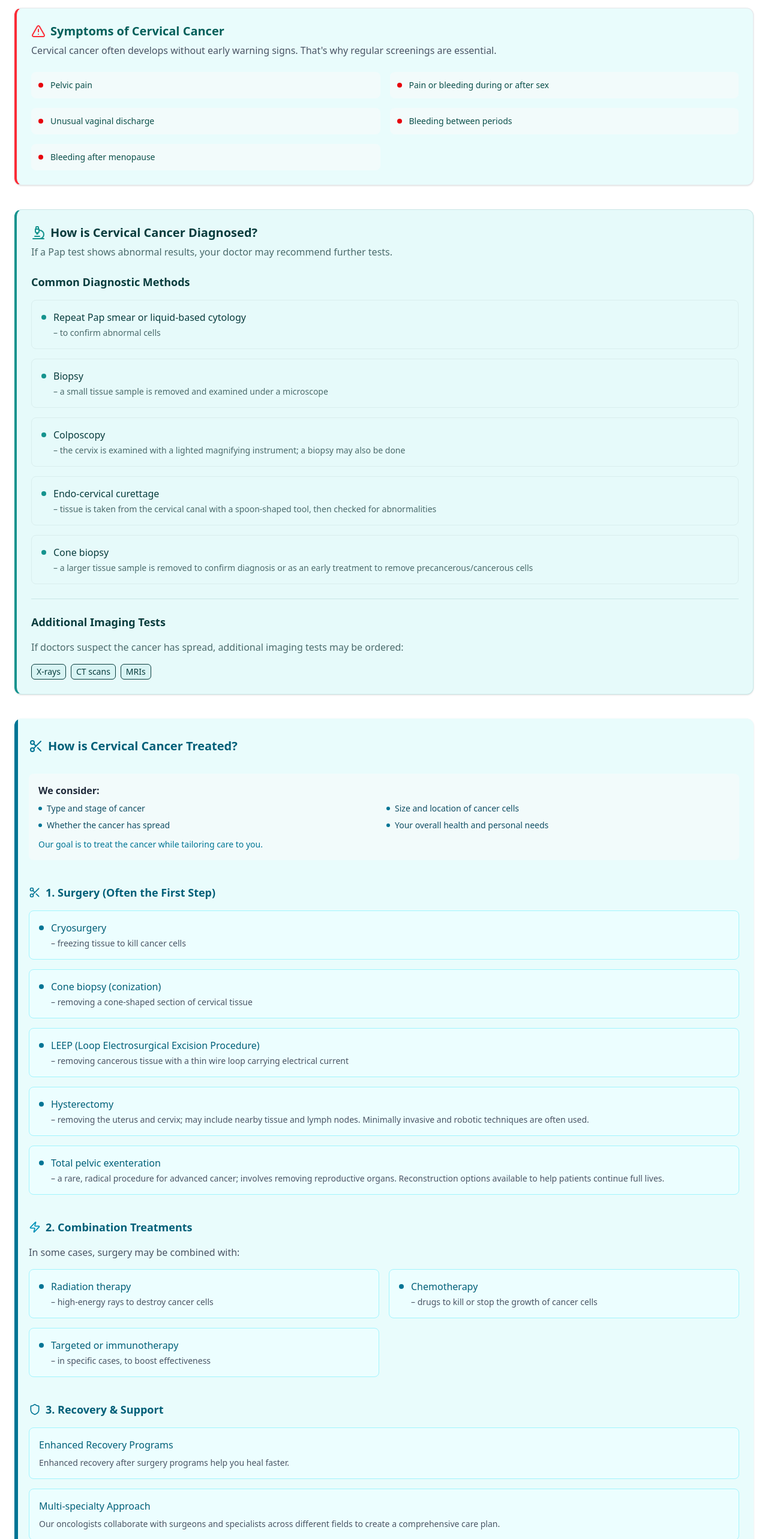
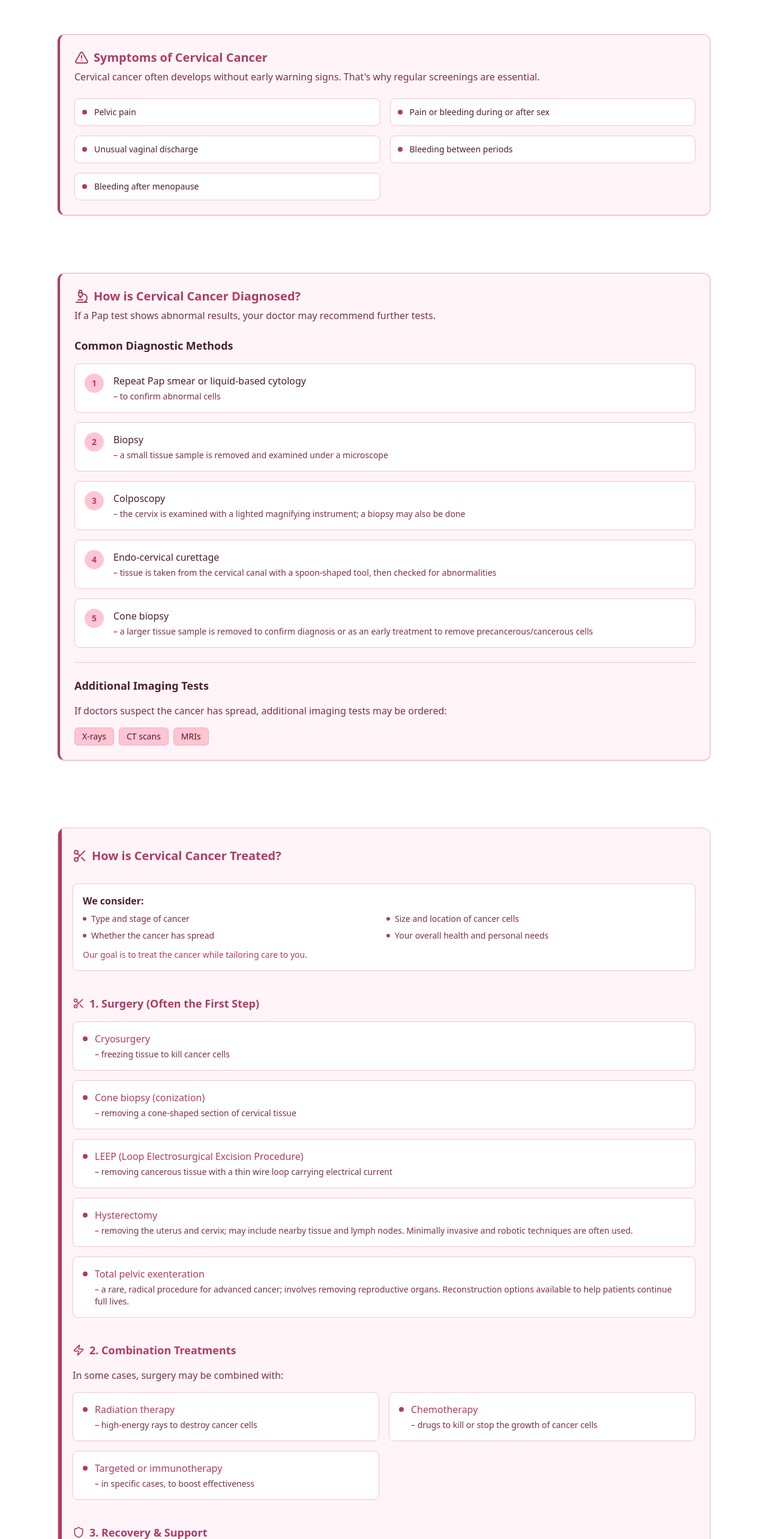
Before and after one commit to shandiru/surgeon, a React (Vite) app: page /Cancer/CervicalCancer in a window 1280 px wide. Shown: the part 220-2786 px from the top of the page at 60% size. Built offline with nearby package versions, Linux system fonts and the light colour scheme.

Commit message:
add color

```diff
--- a/src/components/CancerSection/CervicalCancerOverviewPage/Diagnosis.jsx
+++ b/src/components/CancerSection/CervicalCancerOverviewPage/Diagnosis.jsx
@@ -31,15 +31,17 @@ export default function CervicalCancerDiagnosis() {
   const imagingTests = ["X-rays", "CT scans", "MRIs"];
 
   return (
-    <div className="mt-10 px-6">
-      <div className="bg-[#e6fafa] text-[#083c3d] flex flex-col gap-6 rounded-xl border border-[#c9e7e7] border-l-4 border-l-[#15938e] shadow-sm py-6">
+    <section className="py-12">
+      <div className="max-w-6xl mx-auto px-4 md:px-6 lg:px-8">
+        <div className="bg-[#fff5f8] text-[#4b1e30] flex flex-col gap-6 rounded-xl border border-[#f5a9bd] border-l-4 border-l-[#b03b66] shadow-sm py-6">
+
           {/* Header */}
           <div className="px-6 grid gap-1.5">
-          <div className="flex items-center gap-2 text-xl font-semibold">
-            <LuMicroscope className="text-[#15938e] w-6 h-6" />
+            <div className="flex items-center gap-2 text-xl font-semibold text-[#b03b66]">
+              <LuMicroscope className="w-6 h-6" />
               How is Cervical Cancer Diagnosed?
             </div>
-          <p className="text-[#4b6b6c]">
+            <p className="text-[#7a2f4f]">
               If a Pap test shows abnormal results, your doctor may recommend further tests.
             </p>
           </div>
@@ -47,19 +49,23 @@ export default function CervicalCancerDiagnosis() {
           {/* Common Diagnostic Methods */}
           <div className="px-6 space-y-6">
             <div>
-            <h3 className="font-semibold text-lg mb-4">
+              <h3 className="font-semibold text-lg mb-4 text-[#4b1e30]">
                 Common Diagnostic Methods
               </h3>
               <div className="grid gap-4">
                 {methods.map((method, index) => (
                   <div
                     key={index}
-                  className="flex gap-3 p-4 bg-[#e6fafa] border border-[#d9eeee] rounded-lg hover:shadow-md hover:ring-1 hover:ring-[#15938e] transition-all"
+                    className="flex gap-4 p-4 bg-white border border-[#f5c2d2] rounded-lg hover:shadow-md hover:ring-1 hover:ring-[#b03b66] transition-all"
                   >
-                  <div className="w-2 h-2 bg-[#15938e] rounded-full flex-shrink-0 mt-2" />
+                    <div className="w-8 h-8 flex items-center justify-center rounded-full bg-[#FFC5D3] text-[#b03b66] text-sm font-bold flex-shrink-0">
+                      {index + 1}
+                    </div>
                     <div>
-                    <h4 className="font-medium">{method.title}</h4>
-                    <p className="text-sm text-[#4b6b6c] mt-1">– {method.description}</p>
+                      <h4 className="font-medium text-[#4b1e30]">{method.title}</h4>
+                      <p className="text-sm text-[#7a2f4f] mt-1">
+                        – {method.description}
+                      </p>
                     </div>
                   </div>
                 ))}
@@ -67,19 +73,21 @@ export default function CervicalCancerDiagnosis() {
             </div>
 
             {/* Divider */}
-          <hr className="border-t border-[#c9e7e7]" />
+            <hr className="border-t border-[#f5c2d2]" />
 
             {/* Additional Imaging Tests */}
             <div>
-            <h3 className="font-semibold text-lg mb-4">Additional Imaging Tests</h3>
-            <p className="text-[#4b6b6c] mb-4">
+              <h3 className="font-semibold text-lg mb-4 text-[#4b1e30]">
+                Additional Imaging Tests
+              </h3>
+              <p className="text-[#7a2f4f] mb-4">
                 If doctors suspect the cancer has spread, additional imaging tests may be ordered:
               </p>
               <div className="flex flex-wrap gap-2">
                 {imagingTests.map((test, idx) => (
                   <span
                     key={idx}
-                  className="text-sm border bg-[#d8f4f4] text-[#083c3d] px-2 py-0.5 rounded-md font-medium"
+                    className="text-sm border border-[#f5a9bd] bg-[#FFC5D3] text-[#4b1e30] px-3 py-1 rounded-md font-medium"
                   >
                     {test}
                   </span>
@@ -87,7 +95,9 @@ export default function CervicalCancerDiagnosis() {
               </div>
             </div>
           </div>
+
         </div>
       </div>
+    </section>
   );
 }
--- a/src/components/CancerSection/CervicalCancerOverviewPage/Header.jsx
+++ b/src/components/CancerSection/CervicalCancerOverviewPage/Header.jsx
@@ -2,20 +2,20 @@ import { LuStethoscope } from "react-icons/lu";
 
 export default function CervicalCancerHeader() {
   return (
-    <header className="border-b border-gray-200 bg-[#f4fcfc]">
-      <div className="container mx-auto px-6 py-8">
-        <div className="flex items-center gap-3">
+    <header className="border-b" style={{ backgroundColor: "#FFC5D3", borderColor: "#f5a9bd" }}>
+      <div className="max-w-7xl mx-auto px-4 md:px-6 lg:px-8 py-8">
+        <div className="flex items-center gap-4">
           {/* Icon with background */}
-          <div className="p-2 bg-teal-100 rounded-lg">
-            <LuStethoscope className="h-8 w-8 text-teal-700" />
+          <div className="p-3 rounded-lg" style={{ backgroundColor: "#fbe1ea" }}>
+            <LuStethoscope className="h-8 w-8" style={{ color: "#b03b66" }} />
           </div>
 
           {/* Heading and subtitle */}
           <div>
-            <h1 className="text-3xl font-bold text-gray-900">
+            <h1 className="text-3xl font-bold" style={{ color: "#b03b66" }}>
               Cervical Cancer Overview
             </h1>
-            <p className="text-gray-500 mt-1">
+            <p className="mt-1 text-sm" style={{ color: "#7a2f4f" }}>
               Clinical Information for Surgeons
             </p>
           </div>
--- a/src/components/CancerSection/CervicalCancerOverviewPage/Symptoms.jsx
+++ b/src/components/CancerSection/CervicalCancerOverviewPage/Symptoms.jsx
@@ -10,15 +10,16 @@ export default function CervicalCancerSymptoms() {
   ];
 
   return (
-    <div className="mt-10 px-6">
-      <div className="bg-[#e9fcfc] text-gray-800 flex flex-col gap-6 rounded-xl border border-gray-200 border-l-4 border-l-red-500 shadow-sm p-6">
+    <section className="mt-10 py-12">
+      <div className="max-w-6xl mx-auto px-4 md:px-6 lg:px-8">
+        <div className="bg-[#fff5f8] text-[#4b1e30] flex flex-col gap-6 rounded-xl border border-[#f5a9bd] border-l-4 border-l-[#b03b66] shadow-sm p-6">
           {/* Header with icon and title */}
           <div className="grid gap-1.5">
-          <div className="flex items-center gap-2 text-xl font-semibold text-teal-800">
-            <LuTriangleAlert className="text-red-500 w-6 h-6" />
+            <div className="flex items-center gap-2 text-xl font-semibold text-[#b03b66]">
+              <LuTriangleAlert className="text-[#b03b66] w-6 h-6" />
               Symptoms of Cervical Cancer
             </div>
-          <p className="text-gray-600">
+            <p className="text-[#7a2f4f]">
               Cervical cancer often develops without early warning signs. That's why regular
               screenings are essential.
             </p>
@@ -29,14 +30,15 @@ export default function CervicalCancerSymptoms() {
             {symptoms.map((symptom, index) => (
               <div
                 key={index}
-              className="flex items-center gap-3 p-3 bg-[#f2fbfb] rounded-lg"
+                className="flex items-center gap-3 p-3 bg-white border border-[#f5c2d2] rounded-lg"
               >
-              <div className="w-2 h-2 bg-red-600 rounded-full flex-shrink-0"></div>
-              <span className="text-sm font-medium text-teal-900">{symptom}</span>
+                <div className="w-2 h-2 bg-[#b03b66] rounded-full flex-shrink-0"></div>
+                <span className="text-sm font-medium text-[#4b1e30]">{symptom}</span>
               </div>
             ))}
           </div>
         </div>
       </div>
+    </section>
   );
 }
--- a/src/components/CancerSection/CervicalCancerOverviewPage/Treatment.jsx
+++ b/src/components/CancerSection/CervicalCancerOverviewPage/Treatment.jsx
@@ -2,24 +2,26 @@ import { LuScissors, LuZap, LuShield } from "react-icons/lu";
 
 export default function CervicalCancerTreatment() {
   return (
-    <div className="px-6">
-    <div className="relative bg-[#e9fcfc] text-gray-800 rounded-xl shadow-sm px-6 py-8 mt-10 overflow-hidden">
+    <section className="py-12">
+      <div className="max-w-6xl mx-auto px-4 md:px-6 lg:px-8">
+        <div className="relative bg-[#fff5f8] text-[#4b1e30] rounded-xl shadow-sm px-6 py-8 mt-4 overflow-hidden border border-[#f5c2d2]">
+
           {/* Left Border Decoration */}
-      <div className="absolute top-0 left-0 h-full w-[6px] bg-cyan-700 rounded-bl-2xl"></div>
+          <div className="absolute top-0 left-0 h-full w-[6px] bg-[#b03b66] rounded-bl-2xl"></div>
 
           {/* Header */}
           <div>
-        <div className="flex items-center gap-2 text-xl font-semibold text-cyan-800 mb-4">
-          <LuScissors className="w-6 h-6 text-cyan-700" />
+            <div className="flex items-center gap-2 text-xl font-semibold text-[#b03b66] mb-4">
+              <LuScissors className="w-6 h-6 text-[#b03b66]" />
               How is Cervical Cancer Treated?
             </div>
           </div>
 
           {/* “We Consider” Section */}
           <div className="mt-8">
-        <div className="bg-[#f2fbfb] p-4 rounded-lg">
-          <h3 className="font-semibold mb-2">We consider:</h3>
-          <div className="grid md:grid-cols-2 gap-2 text-sm text-cyan-900">
+            <div className="bg-white p-4 rounded-lg border border-[#f5c2d2]">
+              <h3 className="font-semibold mb-2 text-[#4b1e30]">We consider:</h3>
+              <div className="grid md:grid-cols-2 gap-2 text-sm text-[#7a2f4f]">
                 {[
                   "Type and stage of cancer",
                   "Size and location of cancer cells",
@@ -27,12 +29,12 @@ export default function CervicalCancerTreatment() {
                   "Your overall health and personal needs",
                 ].map((text, i) => (
                   <div key={i} className="flex items-center gap-2">
-                <div className="w-1.5 h-1.5 bg-cyan-700 rounded-full"></div>
+                    <div className="w-1.5 h-1.5 bg-[#b03b66] rounded-full"></div>
                     <span>{text}</span>
                   </div>
                 ))}
               </div>
-          <p className="text-sm font-medium mt-3 text-cyan-700">
+              <p className="text-sm font-medium mt-3 text-[#b03b66]">
                 Our goal is to treat the cancer while tailoring care to you.
               </p>
             </div>
@@ -40,8 +42,8 @@ export default function CervicalCancerTreatment() {
 
           {/* Surgery Section */}
           <div className="mt-10">
-        <h3 className="font-semibold text-lg mb-4 flex items-center gap-2 text-cyan-800">
-          <LuScissors className="w-5 h-5 text-cyan-700" />
+            <h3 className="font-semibold text-lg mb-4 flex items-center gap-2 text-[#b03b66]">
+              <LuScissors className="w-5 h-5 text-[#b03b66]" />
               1. Surgery (Often the First Step)
             </h3>
             <div className="grid gap-4">
@@ -69,12 +71,12 @@ export default function CervicalCancerTreatment() {
               ].map((item, idx) => (
                 <div
                   key={idx}
-              className="flex gap-3 p-4 bg-cyan-50 rounded-lg border border-cyan-200"
+                  className="flex gap-3 p-4 bg-white rounded-lg border border-[#f5c2d2]"
                 >
-              <div className="w-2 h-2 bg-cyan-700 rounded-full mt-2 flex-shrink-0"></div>
+                  <div className="w-2 h-2 bg-[#b03b66] rounded-full mt-2 flex-shrink-0"></div>
                   <div>
-                <h4 className="font-medium text-cyan-800">{item.title}</h4>
-                <p className="text-sm text-gray-600 mt-1">– {item.desc}</p>
+                    <h4 className="font-medium text-[#b03b66]">{item.title}</h4>
+                    <p className="text-sm text-[#7a2f4f] mt-1">– {item.desc}</p>
                   </div>
                 </div>
               ))}
@@ -83,11 +85,11 @@ export default function CervicalCancerTreatment() {
 
           {/* Combination Treatments */}
           <div className="mt-10">
-        <h3 className="font-semibold text-lg mb-4 flex items-center gap-2 text-cyan-800">
-          <LuZap className="w-5 h-5 text-cyan-600" />
+            <h3 className="font-semibold text-lg mb-4 flex items-center gap-2 text-[#b03b66]">
+              <LuZap className="w-5 h-5 text-[#b03b66]" />
               2. Combination Treatments
             </h3>
-        <p className="text-gray-600 mb-4">
+            <p className="text-[#7a2f4f] mb-4">
               In some cases, surgery may be combined with:
             </p>
             <div className="grid md:grid-cols-2 gap-4">
@@ -107,12 +109,12 @@ export default function CervicalCancerTreatment() {
               ].map((item, idx) => (
                 <div
                   key={idx}
-              className="flex gap-3 p-4 bg-cyan-50 rounded-lg border border-cyan-200"
+                  className="flex gap-3 p-4 bg-white rounded-lg border border-[#f5c2d2]"
                 >
-              <div className="w-2 h-2 bg-cyan-700 rounded-full mt-2 flex-shrink-0"></div>
+                  <div className="w-2 h-2 bg-[#b03b66] rounded-full mt-2 flex-shrink-0"></div>
                   <div>
-                <h4 className="font-medium text-cyan-800">{item.title}</h4>
-                <p className="text-sm text-gray-600 mt-1">– {item.desc}</p>
+                    <h4 className="font-medium text-[#b03b66]">{item.title}</h4>
+                    <p className="text-sm text-[#7a2f4f] mt-1">– {item.desc}</p>
                   </div>
                 </div>
               ))}
@@ -121,32 +123,33 @@ export default function CervicalCancerTreatment() {
 
           {/* Recovery and Support */}
           <div className="mt-10">
-        <h3 className="font-semibold text-lg mb-4 flex items-center gap-2 text-cyan-800">
-          <LuShield className="w-5 h-5 text-cyan-700" />
+            <h3 className="font-semibold text-lg mb-4 flex items-center gap-2 text-[#b03b66]">
+              <LuShield className="w-5 h-5 text-[#b03b66]" />
               3. Recovery & Support
             </h3>
             <div className="space-y-4">
-          <div className="p-4 bg-cyan-50 rounded-lg border border-cyan-200">
-            <h4 className="font-medium text-cyan-800 mb-2">
+              <div className="p-4 bg-white rounded-lg border border-[#f5c2d2]">
+                <h4 className="font-medium text-[#b03b66] mb-2">
                   Enhanced Recovery Programs
                 </h4>
-            <p className="text-sm text-gray-600">
+                <p className="text-sm text-[#7a2f4f]">
                   Enhanced recovery after surgery programs help you heal faster.
                 </p>
               </div>
-          <div className="p-4 bg-cyan-50 rounded-lg border border-cyan-200">
-            <h4 className="font-medium text-cyan-800 mb-2">
+              <div className="p-4 bg-white rounded-lg border border-[#f5c2d2]">
+                <h4 className="font-medium text-[#b03b66] mb-2">
                   Multi-specialty Approach
                 </h4>
-            <p className="text-sm text-gray-600">
+                <p className="text-sm text-[#7a2f4f]">
                   Our oncologists collaborate with surgeons and specialists across
                   different fields to create a comprehensive care plan.
                 </p>
               </div>
             </div>
           </div>
-    </div>
 
         </div>
+      </div>
+    </section>
   );
 }
```
Lines whose indentation alone changed are shown as unchanged.
